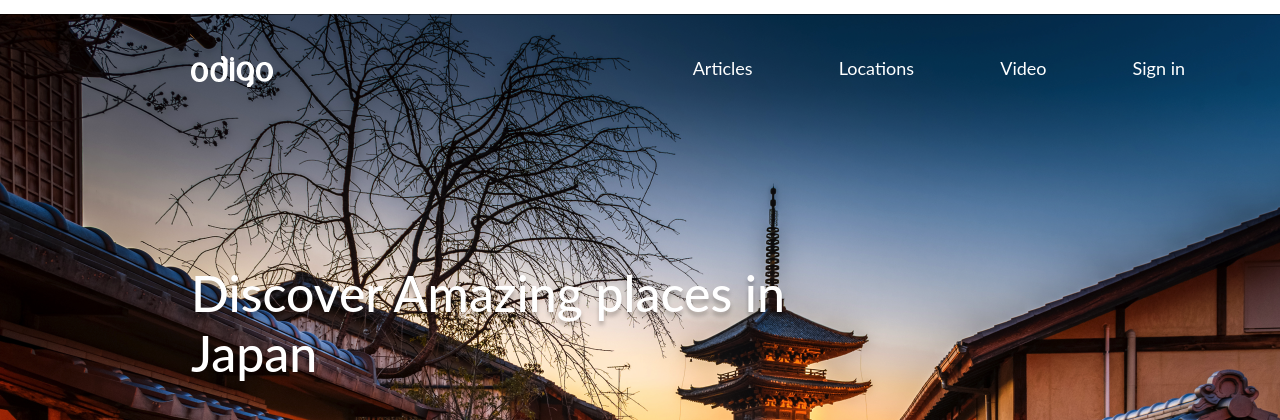
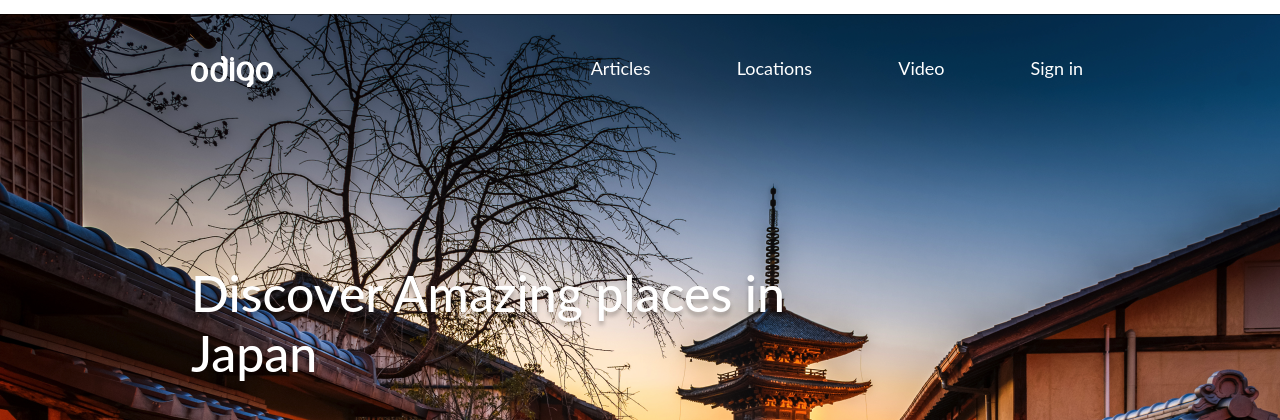
Before and after one commit to ngocngo10/html-css-training, a PHP site: page / in a window 1280 px wide. Shown: the top 420 px of the page. Run offline with PHP 8.4, Linux system fonts and the light colour scheme.

Commit message:
fix navigation

```diff
--- a/practice-one/assets/css/page-header.css
+++ b/practice-one/assets/css/page-header.css
@@ -2,6 +2,7 @@
   position: relative;
   height: 962px;
   top: 14px;
+  width: 100%;
   background-image: url('../images/header-bgr.png');
   background-size: cover;
   color: var(--secondary-color);
@@ -9,26 +10,23 @@
 
 .header-nav {
   position: absolute;
-  width: 100%;
+  display: flex;
+  justify-content: space-between;
   top: 42px;
   height: 31px;
-}
-
-.container {
-  max-width: 1262px;
-  margin-left: 106px;
+  width: 100%;
 }
 
 .header-nav__brand {
-  padding-left: 85px;
+  padding-left: 191px;
+  margin: 0;
   width: 82px;
   height: 31px;
 }
 
 .header-nav__menu {
   display: inline-block;
-  padding-right: 95px;
-  float: right;
+  padding-right: 197px;
   margin: 0;
 }
 
--- a/practice-one/index.html
+++ b/practice-one/index.html
@@ -12,7 +12,6 @@
 <body>
   <header class="page-header">
     <nav class="header-nav">
-      <div class="container">
         <a href="#" class="header-nav__brand">
           <img src="./assets/images/header-logo.png" alt="headerLogo">
         </a>
@@ -22,7 +21,6 @@
           <li class="header-nav__item"><a href="javascript:void(0)">Video</a></li>
           <li class="header-nav__item"><a href="javascript:void(0)">Sign in</a></li>
         </ul>
-      </div>
     </nav>
     <h1>
       Discover Amazing places in Japan</h1>
```
